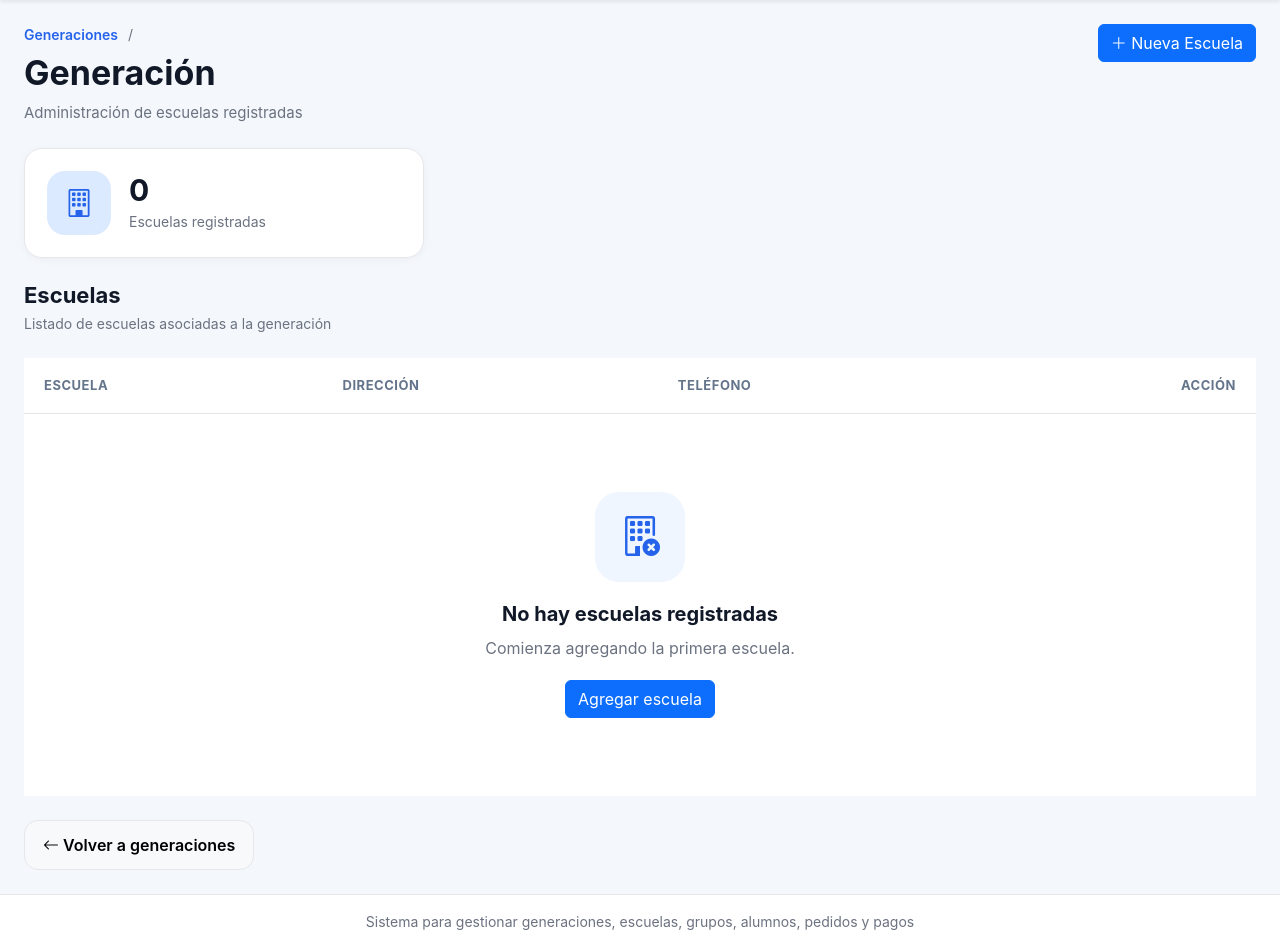
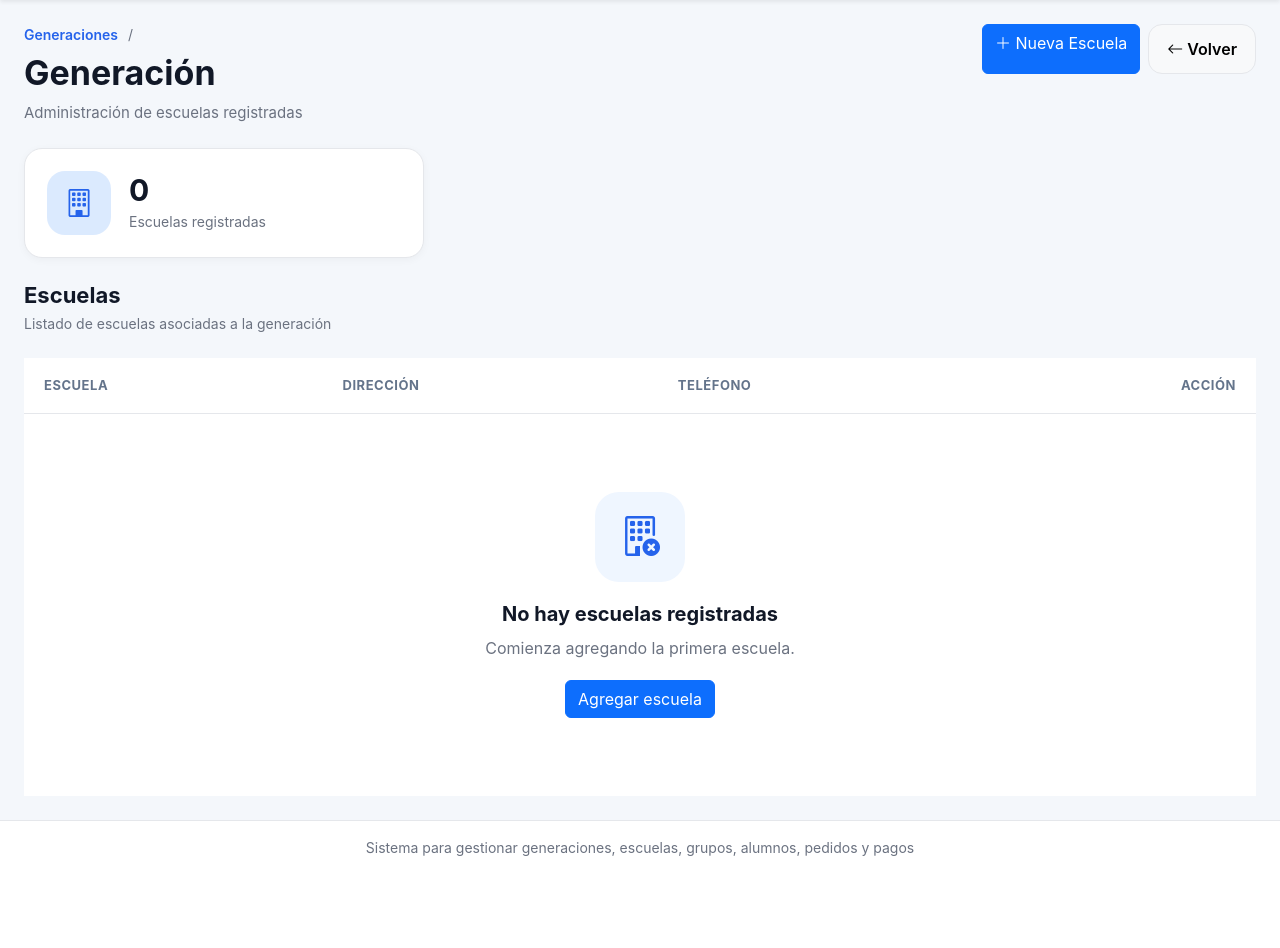
Before and after one commit to netoxdw/seriartAppBackend, a Django app: template templates/escuelas/generacion_detail.html in a window 1280 px wide. Shown: the part 81-1029 px from the top of the page. After the commit the page ends 937 px from the top, so only its background shows below. Run offline with Django 5.2, Linux system fonts and the light colour scheme; the template is opened without the code that fills it, so the values that code supplies are empty.

Commit message:
cambiando boton volver de lugar en generacion_detail

```diff
--- a/templates/escuelas/generacion_detail.html
+++ b/templates/escuelas/generacion_detail.html
@@ -36,14 +36,31 @@
 
     </div>
 
-    <!-- ACTION -->
+
+    <!-- ACTIONS -->
+<div class="d-flex flex-column flex-sm-row gap-2">
+
+    <!-- NEW -->
     <a href="{% url 'escuelas:escuela_create' generacion.id %}"
        class="btn btn-primary detail-main-btn">
 
         <i class="bi bi-plus-lg"></i>
+
         Nueva Escuela
 
     </a>
+
+        <!-- BACK -->
+    <a href="/"
+       class="btn btn-light custom-back-btn">
+
+        <i class="bi bi-arrow-left"></i>
+
+        Volver
+
+    </a>
+
+</div>
 
 </div>
 
@@ -243,17 +260,5 @@
 
 </div>
 
-<!-- FOOT ACTIONS -->
-<div class="mt-4 d-flex flex-column flex-md-row gap-2">
-
-    <a href="/"
-       class="btn btn-light custom-back-btn">
-
-        <i class="bi bi-arrow-left"></i>
-        Volver a generaciones
-
-    </a>
-
-</div>
 
 {% endblock %}
```
